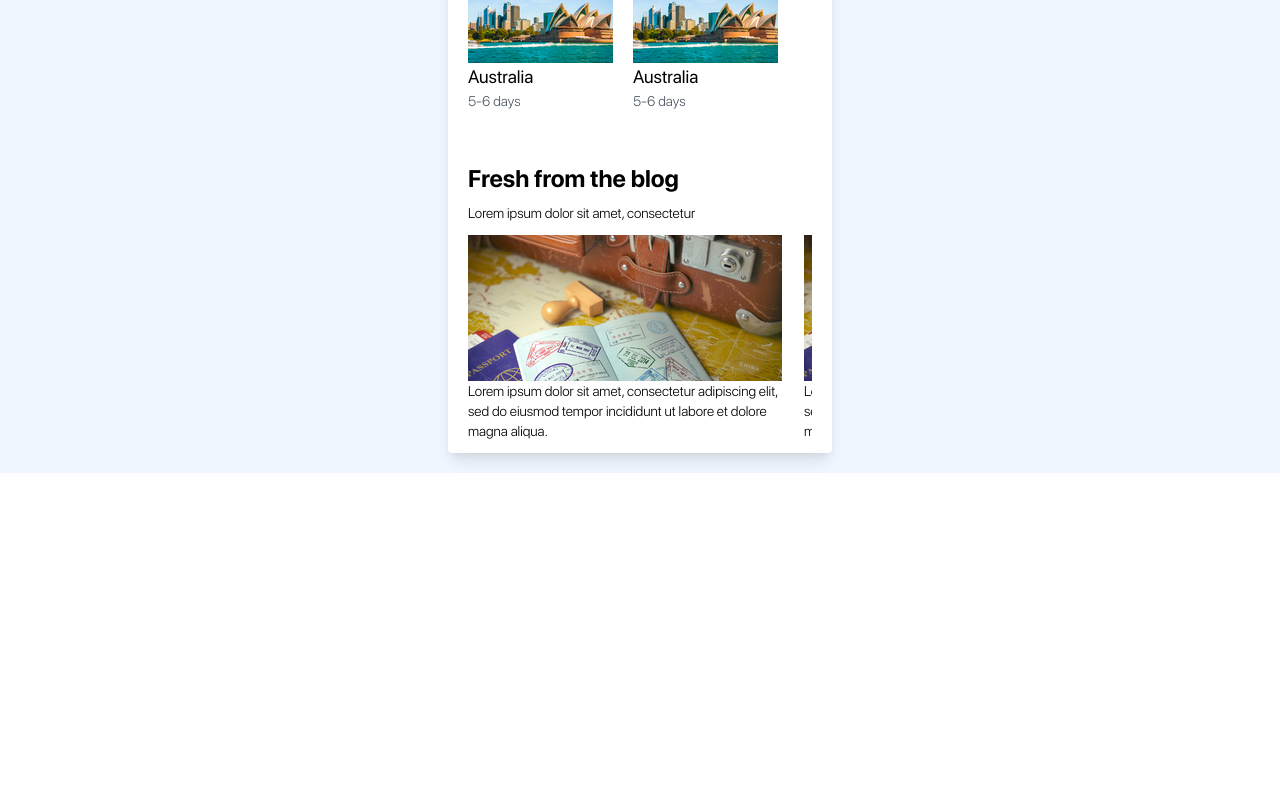
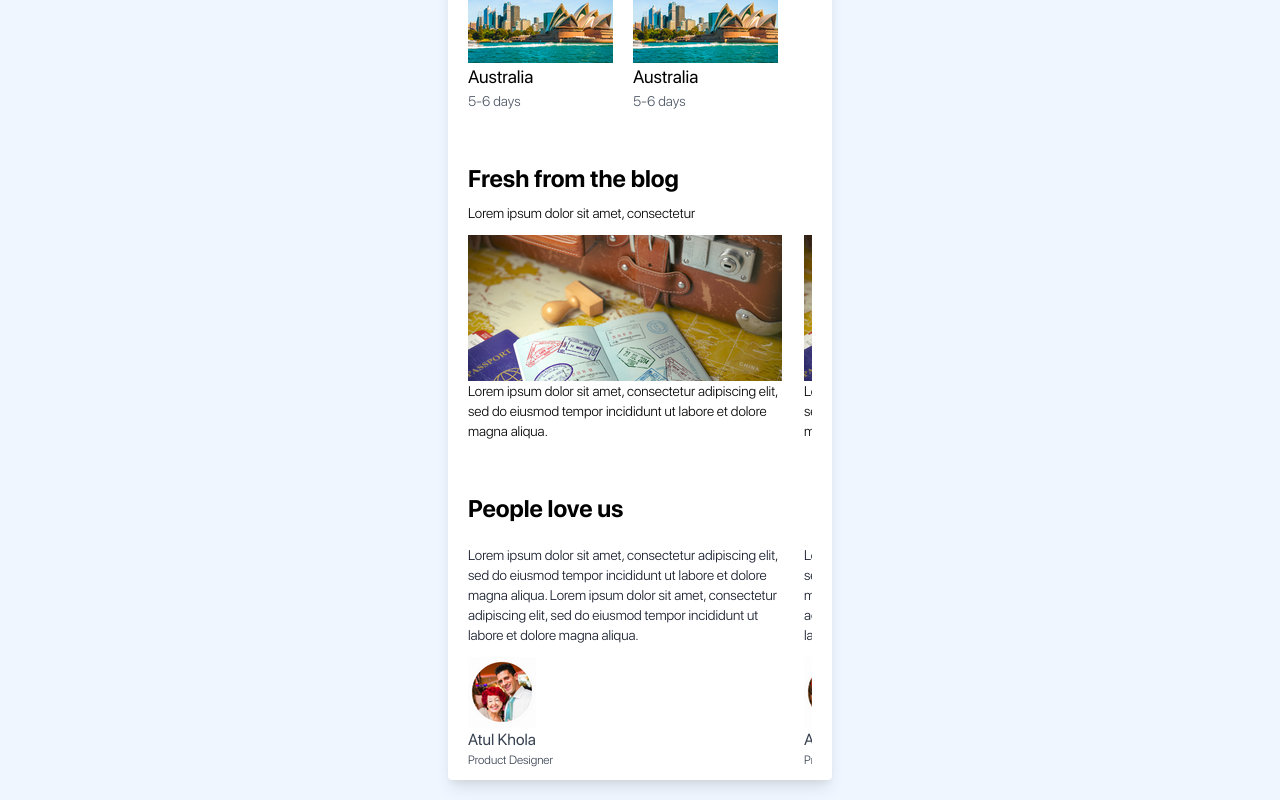
Before and after one commit to Pranav2612000/nextjs-blog, a Next.js app: page /home in a window 1280 px wide. Shown: the part 867-1667 px from the top of the page. Before the commit the page ends 1340 px from the top, so only its background shows below. Built offline with nearby package versions, Linux system fonts and the light colour scheme.

Commit message:
feat: create the Testimonials component on homepage

```diff
--- /dev/null
+++ b/src/components/Home/TestimonialCard.tsx
@@ -0,0 +1,25 @@
+import React from 'react';
+
+const TestimonialCard = (props) => {
+  return (
+    <div className="mr-4 my-3">
+      <div className="w-80 text-sm font-sfprolight text-gray-900 mb-3">
+        Lorem ipsum dolor sit amet, consectetur adipiscing elit, sed do eiusmod tempor incididunt ut labore et dolore magna aliqua. Lorem ipsum dolor sit amet, consectetur adipiscing elit, sed do eiusmod tempor incididunt ut labore et dolore magna aliqua.
+      </div>
+      <div>
+        <div>
+          <img src="/assets/images/testimonials_profile_pic.png"/>
+        </div>
+        <div>
+          <div className="text-md font-sfproregular text-gray-700">
+            Atul Khola
+          </div>
+          <div className="text-xs font-sfprolight text-gray-700">
+            Product Designer
+          </div>
+        </div>
+      </div>
+    </div>
+  );
+};
+export default TestimonialCard;
--- /dev/null
+++ b/src/components/Home/Testimonials.tsx
@@ -0,0 +1,19 @@
+import React from 'react';
+import TestimonialCard from './TestimonialCard';
+
+const Testimonials = () => {
+  return (
+    <div className="mx-5 mt-10">
+      <div>
+        <div className="font-sfprobold text-2xl my-2">
+          People love us
+        </div>
+      </div>
+      <div className="flex flex-row flex-nowrap overflow-auto">
+        <TestimonialCard/>
+        <TestimonialCard/>
+      </div>
+    </div>
+  );
+};
+export default Testimonials;
--- a/src/pages/home.tsx
+++ b/src/pages/home.tsx
@@ -3,6 +3,7 @@ import Hello from '../components/Home/Hello';
 import OngoingVisas from '../components/Home/OngoingVisas';
 import MostCommonVisas from '../components/Home/MostCommonVisas';
 import FreshBlogs from '../components/Home/FreshBlogs';
+import Testimonials from '../components/Home/Testimonials';
 
 const Home = () => {
   return (
@@ -21,6 +22,9 @@ const Home = () => {
         <div>
           <FreshBlogs/>
         </div>
+        <div>
+          <Testimonials/>
+        </div>
       </div>
     </div>
   );
```
Also changed, not shown: public/assets/images/testimonials_profile_pic.png (added).
